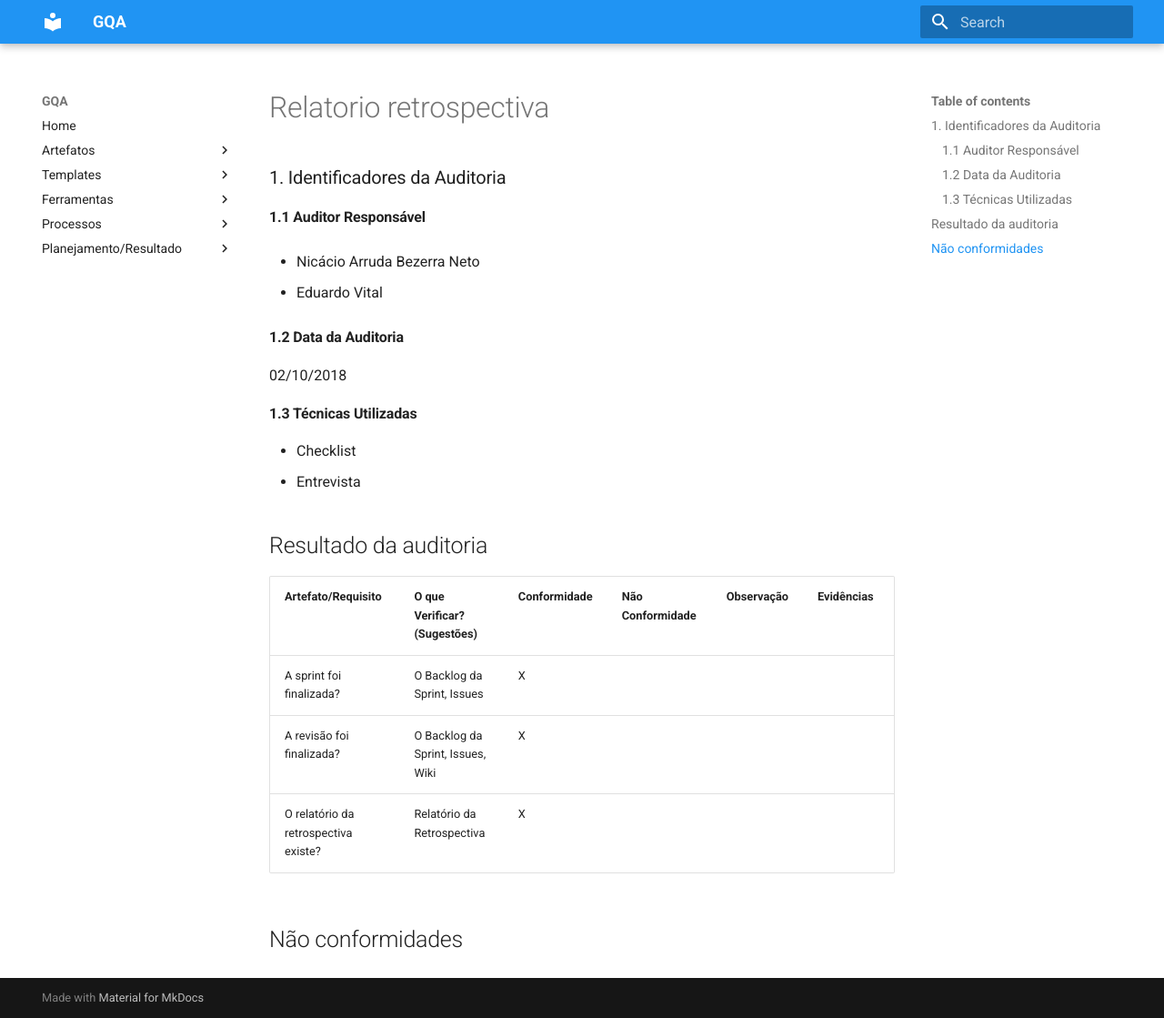
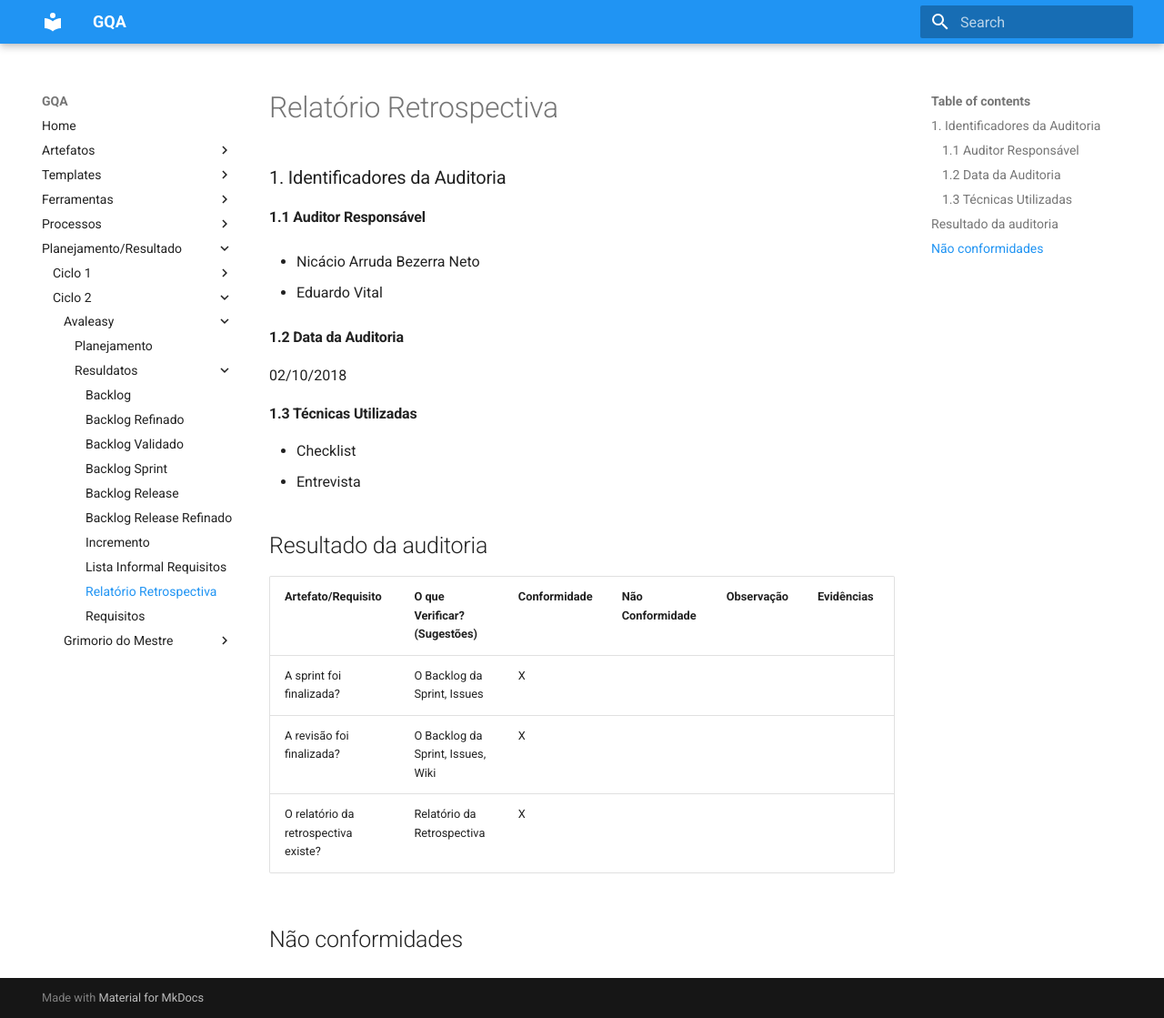
Before and after one commit to MPS-FGA/Avaleasy-GQA, an MkDocs documentation site: the page built from docs/resultados-de-auditoria/auditoria-2-avaleasy/relatorio-retrospectiva.md, in a window 1280 px wide and 1119 px high. Shown: the whole window at 91% size. Built offline with MkDocs 1.6.1 and Material for MkDocs 9.7.7, drawn with Linux system fonts in a browser that asks for light colours.

Commit message:
Index pages on sidebar
Signed-off-by: Arthur Diniz <arthurbdiniz@gmail.com>

```diff
--- a/mkdocs.yml
+++ b/mkdocs.yml
@@ -48,6 +48,33 @@ nav:
           - Lista Informal Requisitos: /
           - Relatório Retrospectiva: /
           - Requisitos: /
+    - Ciclo 2:
+      - Avaleasy:
+        - Planejamento: planejamento-auditoria/planejamento-auditoria-1-avaleasy.md
+        - Resuldatos:
+          - Backlog: resultados-de-auditoria/auditoria-2-avaleasy/backlog.md
+          - Backlog Refinado: resultados-de-auditoria/auditoria-2-avaleasy/backlog-refinado.md
+          - Backlog Validado: resultados-de-auditoria/auditoria-2-avaleasy/backlog-validado.md
+          - Backlog Sprint: resultados-de-auditoria/auditoria-2-avaleasy/backlog-sprint.md
+          - Backlog Release: resultados-de-auditoria/auditoria-2-avaleasy/backlog-release.md
+          - Backlog Release Refinado: resultados-de-auditoria/auditoria-2-avaleasy/backlog-release-refinado.md
+          - Incremento: resultados-de-auditoria/auditoria-2-avaleasy/incremento.md
+          - Lista Informal Requisitos: resultados-de-auditoria/auditoria-2-avaleasy/lista-informal-requisitos.md
+          - Relatório Retrospectiva: resultados-de-auditoria/auditoria-2-avaleasy/relatorio-retrospectiva.md
+          - Requisitos: resultados-de-auditoria/auditoria-2-avaleasy/requisitos.md
+      - Grimorio do Mestre:
+        - Planejamento: /
+        - Resuldatos:
+          - Backlog: /
+          - Backlog Refinado: /
+          - Backlog Validado: /
+          - Backlog Sprint: /
+          - Backlog Release: /
+          - Backlog Release Refinado: /
+          - Incremento: /
+          - Lista Informal Requisitos: /
+          - Relatório Retrospectiva: /
+          - Requisitos: /
 
 theme:
   name: 'material'
```
Also changed, not shown: docs/resultados-de-auditoria/auditoria-2-avaleasy/backlog-refinado.md (renamed from docs/resultados-de-auditoria/auditoria2-avalease/backlog-refinado.md), docs/resultados-de-auditoria/auditoria-2-avaleasy/backlog-release-refinado.md (renamed from docs/resultados-de-auditoria/auditoria2-avalease/backlog-release-refinado.md), docs/resultados-de-auditoria/auditoria-2-avaleasy/backlog-release.md (renamed from docs/resultados-de-auditoria/auditoria2-avalease/backlog-release.md), docs/resultados-de-auditoria/auditoria-2-avaleasy/backlog-sprint.md (renamed from docs/resultados-de-auditoria/auditoria2-avalease/backlog-sprint.md), docs/resultados-de-auditoria/auditoria-2-avaleasy/backlog-validado.md (renamed from docs/resultados-de-auditoria/auditoria2-avalease/backlog-validado.md), docs/resultados-de-auditoria/auditoria-2-avaleasy/backlog.md (renamed from docs/resultados-de-auditoria/auditoria2-avalease/backlog.md), docs/resultados-de-auditoria/auditoria-2-avaleasy/incremento.md (renamed from docs/resultados-de-auditoria/auditoria2-avalease/incremento.md), docs/resultados-de-auditoria/auditoria-2-avaleasy/lista-informal-requisitos.md (renamed from docs/resultados-de-auditoria/auditoria2-avalease/lista-informal-requisitos.md), docs/resultados-de-auditoria/auditoria-2-avaleasy/relatorio-retrospectiva.md (renamed from docs/resultados-de-auditoria/auditoria2-avalease/relatorio-retrospectiva.md), docs/resultados-de-auditoria/auditoria-2-avaleasy/requisitos.md (renamed from docs/resultados-de-auditoria/auditoria2-avalease/requisitos.md).
